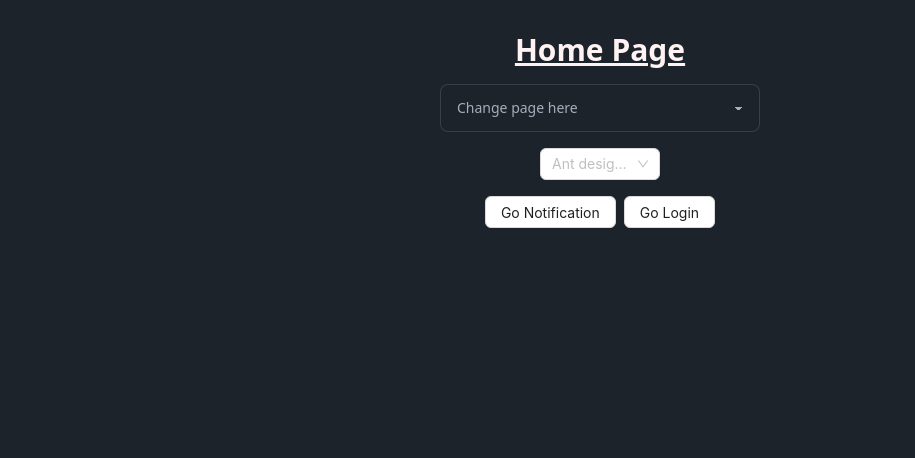
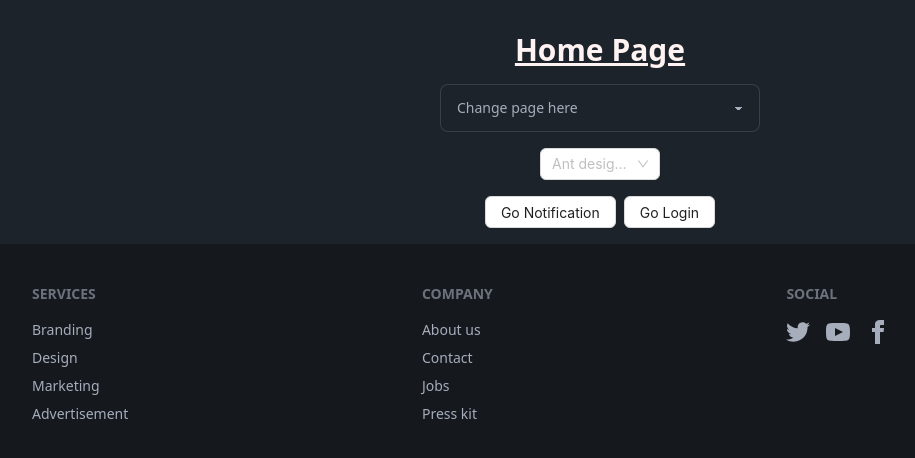
Before and after one commit to namgaxilem/scrapy-demo-ui, a React (Vite) app: page / in a window 1280 px wide. Shown: the top 458 px of the page, without its empty margins (40-955 px from the left). Built offline with nearby package versions, Linux system fonts and the light colour scheme.

Commit message:
add footer

```diff
--- a/src/pages/Home.tsx
+++ b/src/pages/Home.tsx
@@ -43,6 +43,67 @@
         <Button onClick={() => nav("/notification")}>Go Notification</Button>
         <Button onClick={() => nav("/login")}>Go Login</Button>
       </Space>
+
+      <Footer />
     </div>
   );
 }
+
+function Footer() {
+  return (
+    <footer className="footer bg-base-300 text-base-content p-10">
+      <nav>
+        <h6 className="footer-title">Services</h6>
+        <a className="link link-hover">Branding</a>
+        <a className="link link-hover">Design</a>
+        <a className="link link-hover">Marketing</a>
+        <a className="link link-hover">Advertisement</a>
+      </nav>
+      <nav>
+        <h6 className="footer-title">Company</h6>
+        <a className="link link-hover">About us</a>
+        <a className="link link-hover">Contact</a>
+        <a className="link link-hover">Jobs</a>
+        <a className="link link-hover">Press kit</a>
+      </nav>
+      <nav>
+        <h6 className="footer-title">Social</h6>
+        <div className="grid grid-flow-col gap-4">
+          <a>
+            <svg
+              xmlns="http://www.w3.org/2000/svg"
+              width="24"
+              height="24"
+              viewBox="0 0 24 24"
+              className="fill-current"
+            >
+              <path d="M24 4.557c-.883.392-1.832.656-2.828.775 1.017-.609 1.798-1.574 2.165-2.724-.951.564-2.005.974-3.127 1.195-.897-.957-2.178-1.555-3.594-1.555-3.179 0-5.515 2.966-4.797 6.045-4.091-.205-7.719-2.165-10.148-5.144-1.29 2.213-.669 5.108 1.523 6.574-.806-.026-1.566-.247-2.229-.616-.054 2.281 1.581 4.415 3.949 4.89-.693.188-1.452.232-2.224.084.626 1.956 2.444 3.379 4.6 3.419-2.07 1.623-4.678 2.348-7.29 2.04 2.179 1.397 4.768 2.212 7.548 2.212 9.142 0 14.307-7.721 13.995-14.646.962-.695 1.797-1.562 2.457-2.549z"></path>
+            </svg>
+          </a>
+          <a>
+            <svg
+              xmlns="http://www.w3.org/2000/svg"
+              width="24"
+              height="24"
+              viewBox="0 0 24 24"
+              className="fill-current"
+            >
+              <path d="M19.615 3.184c-3.604-.246-11.631-.245-15.23 0-3.897.266-4.356 2.62-4.385 8.816.029 6.185.484 8.549 4.385 8.816 3.6.245 11.626.246 15.23 0 3.897-.266 4.356-2.62 4.385-8.816-.029-6.185-.484-8.549-4.385-8.816zm-10.615 12.816v-8l8 3.993-8 4.007z"></path>
+            </svg>
+          </a>
+          <a>
+            <svg
+              xmlns="http://www.w3.org/2000/svg"
+              width="24"
+              height="24"
+              viewBox="0 0 24 24"
+              className="fill-current"
+            >
+              <path d="M9 8h-3v4h3v12h5v-12h3.642l.358-4h-4v-1.667c0-.955.192-1.333 1.115-1.333h2.885v-5h-3.808c-3.596 0-5.192 1.583-5.192 4.615v3.385z"></path>
+            </svg>
+          </a>
+        </div>
+      </nav>
+    </footer>
+  );
+}
```
